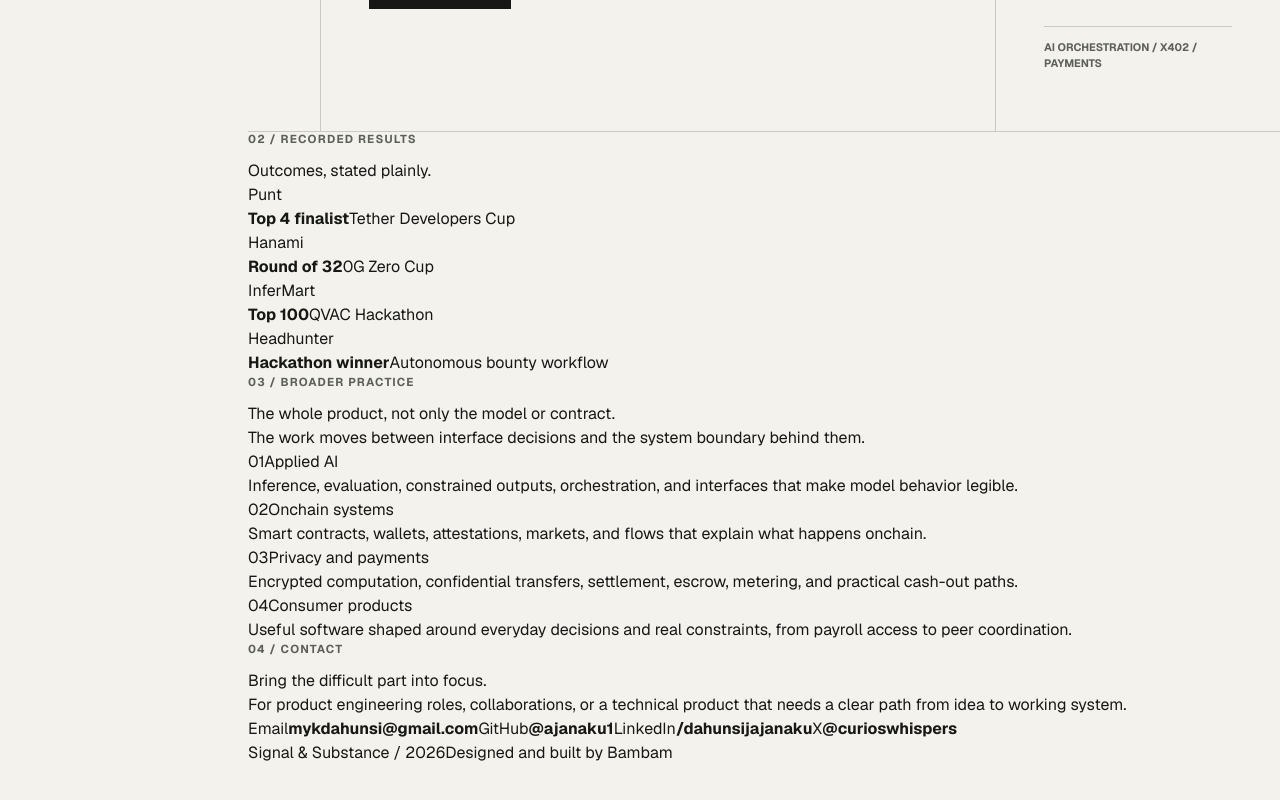
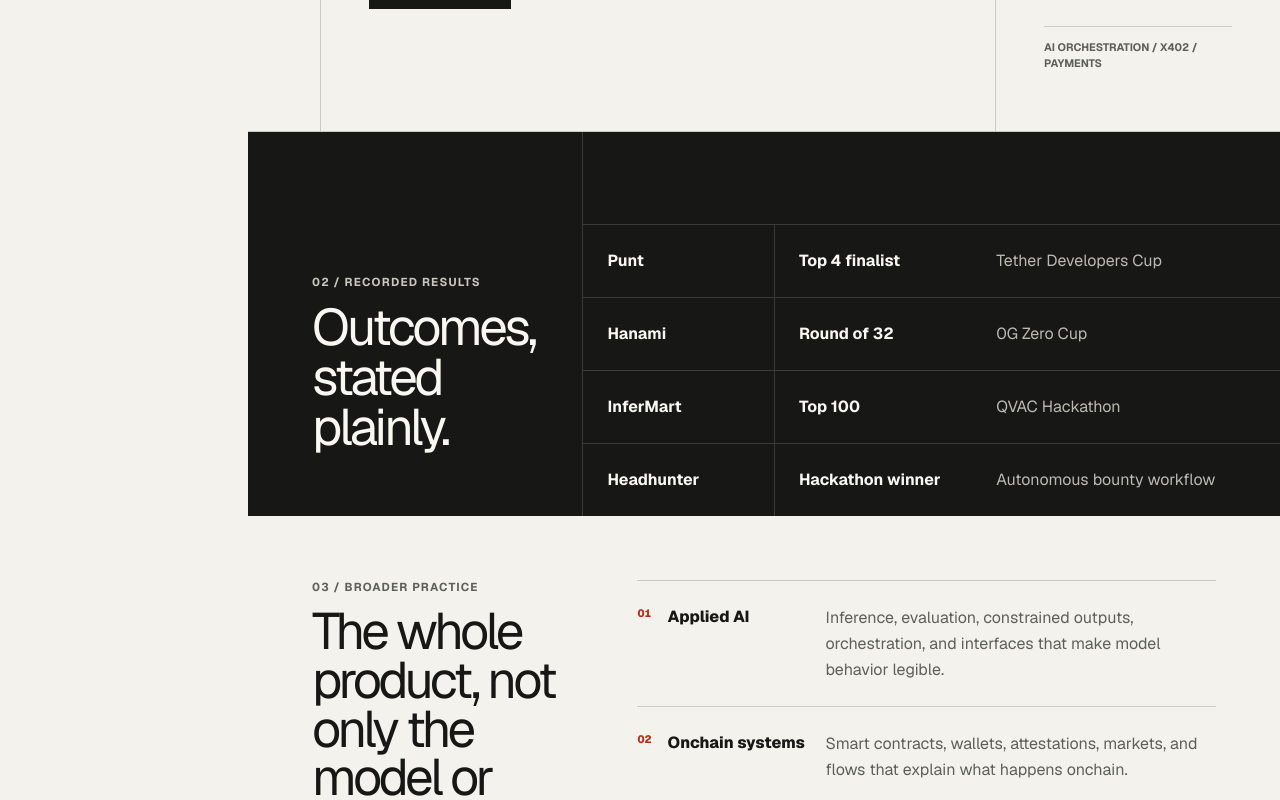
Before and after one commit to ajanaku1/bambam, a Next.js app: page / in a window 1280 px wide. Shown: the part 2940-3740 px from the top of the page. Before the commit the page ends 3705 px from the top, so only its background shows below. Built offline with nearby package versions, Linux system fonts and the light colour scheme.

Commit message:
style: finish results practice and contact

```diff
--- a/src/app/globals.css
+++ b/src/app/globals.css
@@ -456,3 +456,181 @@
 .product-links a:active {
   transform: scale(0.98);
 }
+
+.results-section {
+  display: grid;
+  grid-template-columns: minmax(16rem, 0.65fr) minmax(0, 1.35fr);
+  background: var(--ink);
+  color: var(--inverse);
+}
+
+.results-heading {
+  display: flex;
+  min-height: 24rem;
+  flex-direction: column;
+  justify-content: flex-end;
+  padding: clamp(var(--space-8), 5vw, var(--space-16));
+  border-right: 1px solid #3a3b36;
+}
+
+.results-heading .eyebrow {
+  color: #c9c7c0;
+}
+
+.results-heading h2 {
+  max-width: 12ch;
+  margin-bottom: 0;
+  font-size: clamp(2.5rem, 4vw, 4rem);
+  letter-spacing: -0.06em;
+  line-height: 0.98;
+}
+
+.results-ledger {
+  align-self: end;
+  margin: 0;
+}
+
+.results-ledger > div {
+  display: grid;
+  grid-template-columns: minmax(8rem, 0.55fr) minmax(0, 1.45fr);
+  border-top: 1px solid #3a3b36;
+}
+
+.results-ledger dt,
+.results-ledger dd {
+  margin: 0;
+  padding: var(--space-6);
+}
+
+.results-ledger dt {
+  border-right: 1px solid #3a3b36;
+  font-weight: 650;
+}
+
+.results-ledger dd {
+  display: grid;
+  grid-template-columns: minmax(8rem, 0.8fr) minmax(0, 1.2fr);
+  gap: var(--space-6);
+}
+
+.results-ledger span {
+  color: #bbb9b2;
+}
+
+.practice-section {
+  display: grid;
+  grid-template-columns: minmax(18rem, 0.72fr) minmax(0, 1.28fr);
+  padding: clamp(var(--space-8), 6vw, var(--space-16));
+  border-bottom: 1px solid var(--line);
+}
+
+.practice-section > header {
+  padding-right: clamp(var(--space-8), 5vw, var(--space-16));
+}
+
+.practice-section h2 {
+  max-width: 13ch;
+  margin-bottom: var(--space-6);
+  font-size: clamp(2.5rem, 4vw, 4.25rem);
+  letter-spacing: -0.065em;
+  line-height: 0.95;
+}
+
+.practice-section header > p:last-child {
+  max-width: 30rem;
+  color: var(--ink-soft);
+  line-height: 1.6;
+}
+
+.practice-list {
+  margin: 0;
+}
+
+.practice-list > div {
+  display: grid;
+  grid-template-columns: minmax(10rem, 0.65fr) minmax(0, 1.35fr);
+  padding-block: var(--space-6);
+  border-top: 1px solid var(--line);
+}
+
+.practice-list dt {
+  display: flex;
+  gap: var(--space-4);
+  font-weight: 720;
+}
+
+.practice-list dt span {
+  color: var(--signal-deep);
+  font-size: 0.68rem;
+  font-variant-numeric: tabular-nums;
+}
+
+.practice-list dd {
+  margin: 0;
+  color: var(--ink-soft);
+  line-height: 1.6;
+}
+
+.contact-section {
+  display: grid;
+  grid-template-columns: minmax(0, 1.3fr) minmax(18rem, 0.7fr);
+  background: var(--signal);
+}
+
+.contact-section > div {
+  padding: clamp(var(--space-8), 7vw, 7rem);
+}
+
+.contact-section h2 {
+  max-width: 13ch;
+  margin-bottom: var(--space-6);
+  font-size: clamp(3rem, 5vw, 5rem);
+  letter-spacing: -0.065em;
+  line-height: 0.95;
+}
+
+.contact-section > div > p:last-child {
+  max-width: 38rem;
+  margin-bottom: 0;
+  line-height: 1.6;
+}
+
+.contact-links {
+  display: grid;
+  border-left: 1px solid rgba(23, 24, 21, 0.32);
+}
+
+.contact-links a {
+  display: grid;
+  grid-template-columns: 5rem minmax(0, 1fr);
+  min-height: 5rem;
+  align-items: center;
+  padding-inline: var(--space-6);
+  border-bottom: 1px solid rgba(23, 24, 21, 0.32);
+  font-size: 0.75rem;
+  text-decoration: none;
+  transition: transform var(--duration-fast) var(--ease-out);
+}
+
+.contact-links strong {
+  min-width: 0;
+  overflow-wrap: anywhere;
+}
+
+.site-footer {
+  display: flex;
+  justify-content: space-between;
+  gap: var(--space-6);
+  padding: var(--space-4) var(--space-6);
+  background: var(--ink);
+  color: #bbb9b2;
+  font-size: 0.68rem;
+  letter-spacing: 0.08em;
+  text-transform: uppercase;
+}
+
+@media (hover: hover) {
+  .contact-links a:hover {
+    transform: translateX(0.35rem);
+  }
+}
```
